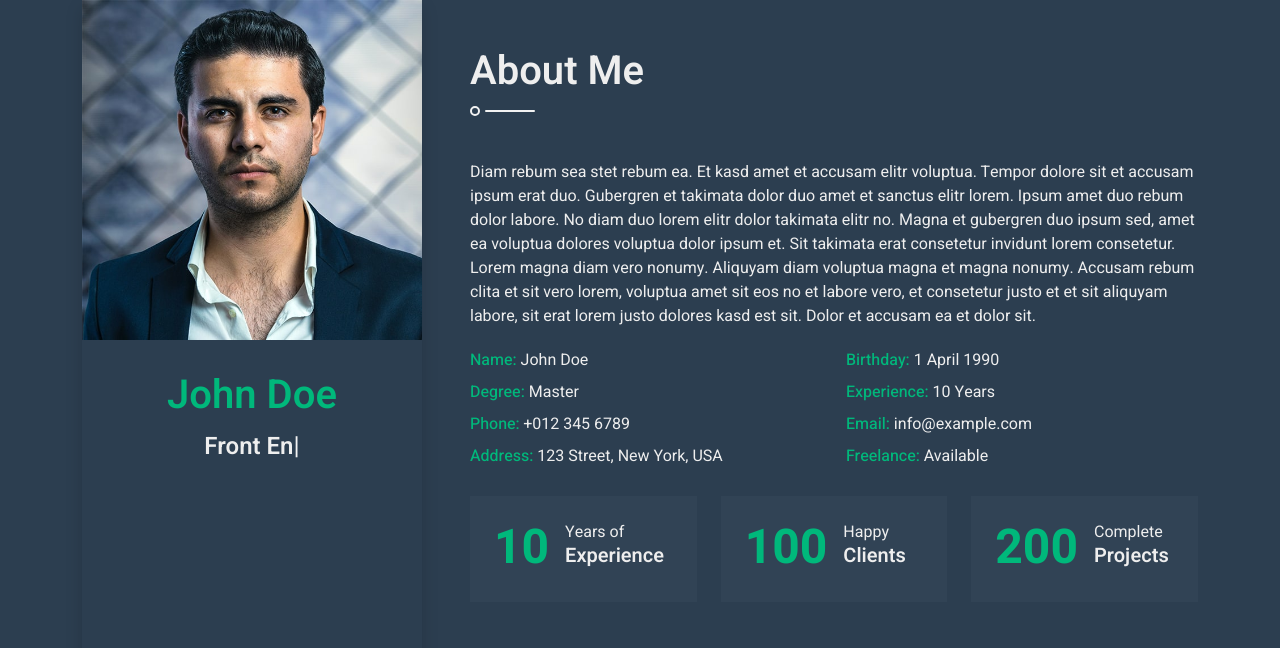
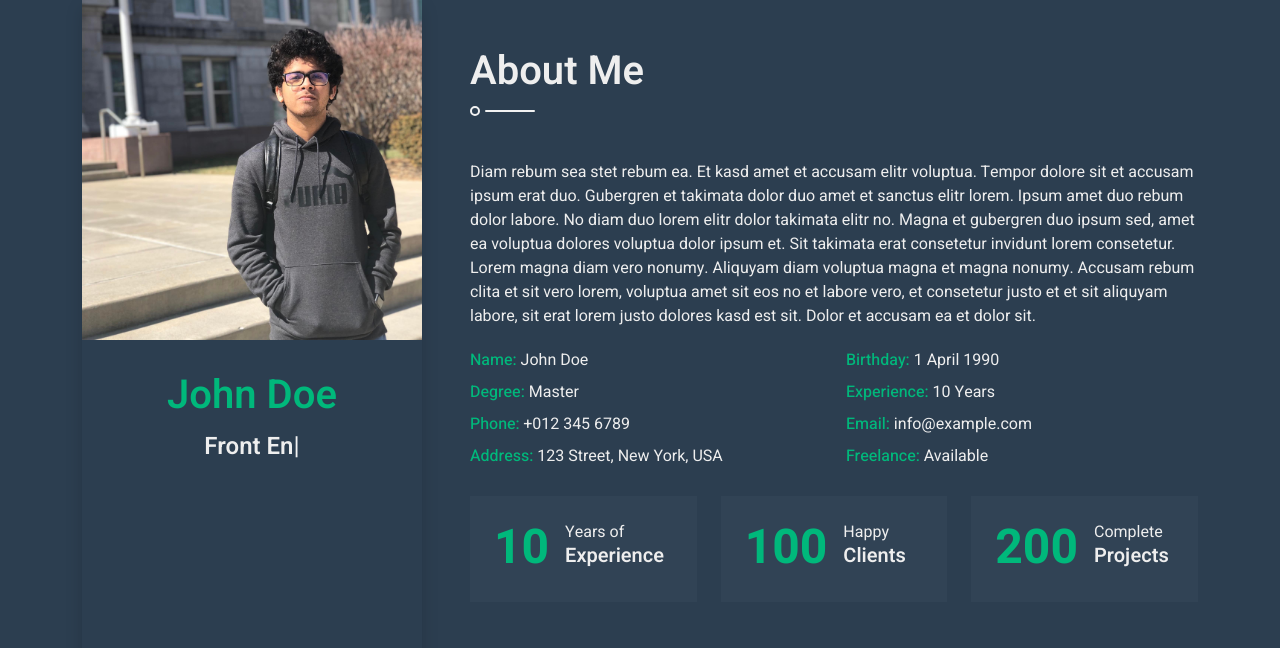
Before and after one commit to sharf-shawon/sharfy9.github.io, a plain HTML site: page index.html in a window 1280 px wide. Shown: the top 648 px of the page. Drawn offline with nearby package versions, Linux system fonts and the light colour scheme.

Commit message:
added profile picture

```diff
--- a/index.html
+++ b/index.html
@@ -44,7 +44,7 @@
             <div class="row g-5">
                 <div class="col-lg-4 sticky-lg-top vh-100">
                     <div class="d-flex flex-column h-100 text-center overflow-auto shadow">
-                        <img class="w-100 img-fluid mb-4" src="img/profile.jpg" alt="Image">
+                        <img class="w-100 img-fluid mb-4" src="img/Sharfuddin_Shawon-profile_picture.jpg" alt="Image">
                         <h1 class="text-primary mt-2">John Doe</h1>
                         <div class="mb-4" style="height: 22px;">
                             <h4 class="typed-text-output d-inline-block text-light"></h4>
```
Also changed, not shown: img/Sharfuddin_Shawon-profile_picture.jpg (added).
